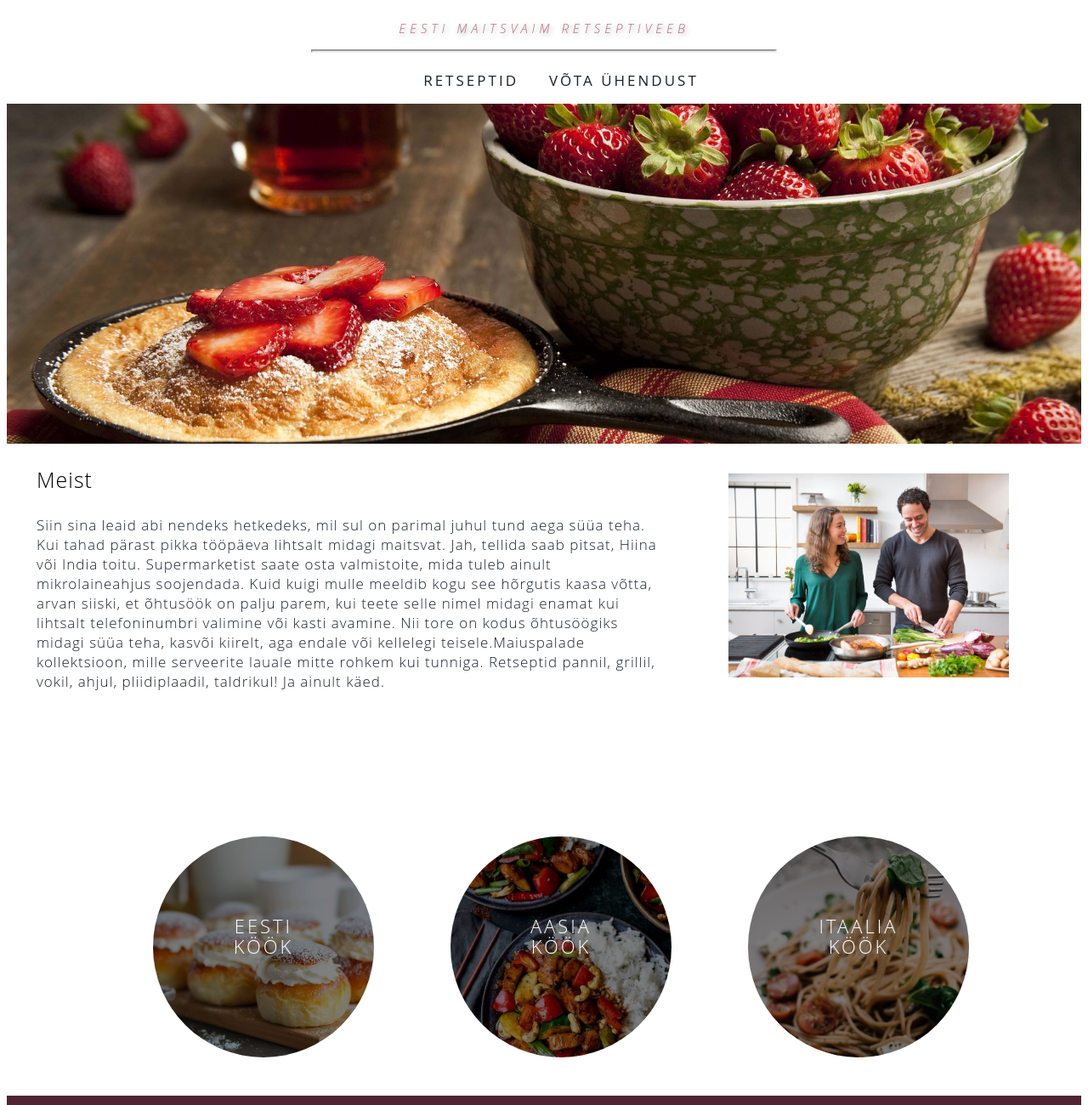
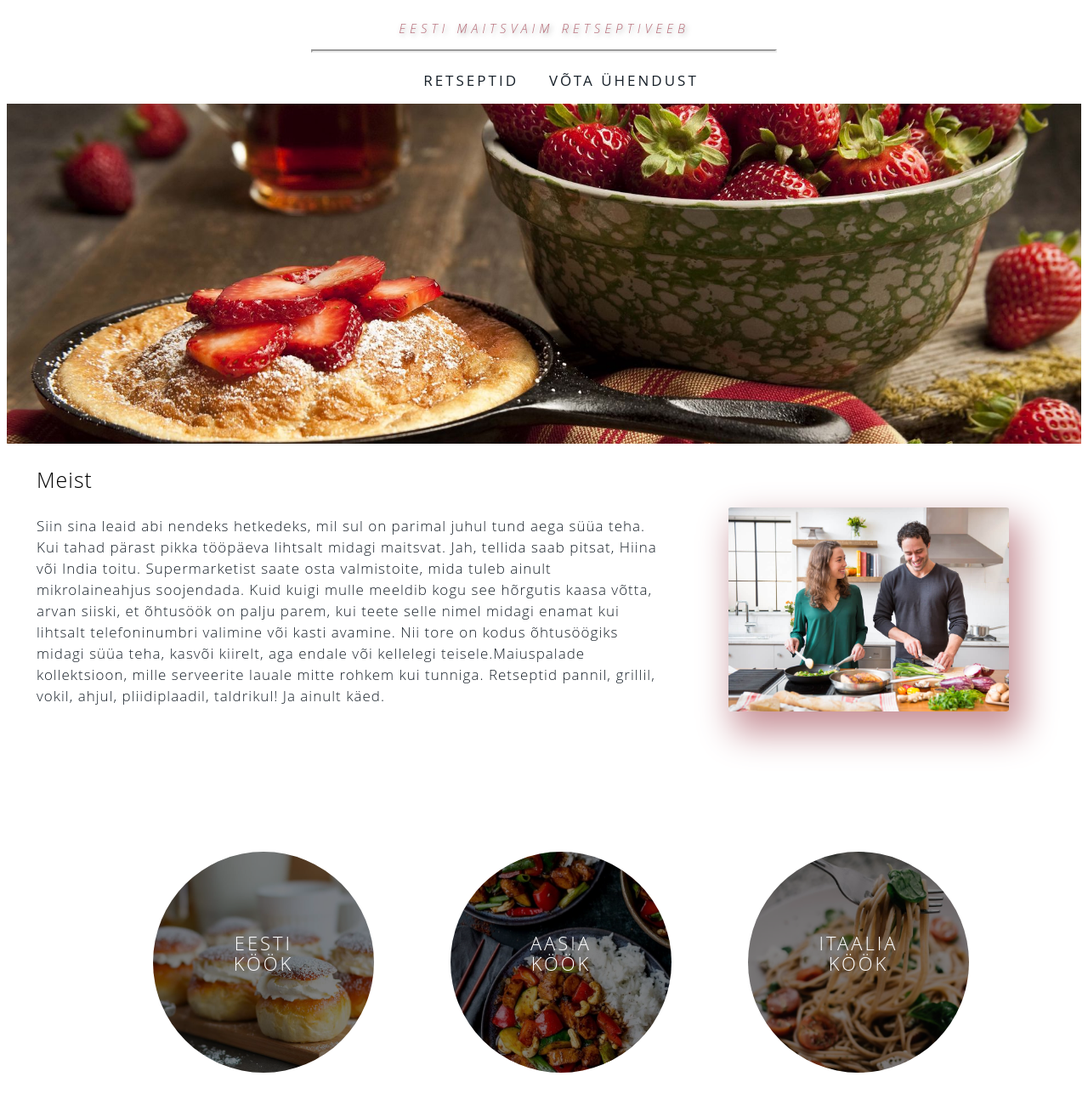
Before and after one commit to BeataSl/restaurant, a plain HTML site: page index.html in a window 1280 px wide. Shown: the part 100-1400 px from the top of the page at 85% size. Drawn offline with Linux system fonts and the light colour scheme.

Commit message:
peaaegu lõppversioon
tegin peaaegu kõik mis oli vaja

```diff
--- a/style.css
+++ b/style.css
@@ -1,22 +1,11 @@
 .gallery-links ul {
     list-style: none;
 }
-
-.gallery-links ul:after {
-    content: "";
-    display: table;
-
-  }
 
 .gallery-links ul li{
     width: 100%;
     float: left;
     position: relative;
-}
-.gallery-links ul li img{
-    display: block;
-    width: 100%;
-    transition: .5s ease-in-out;
 }
 
 .gallery-links ul li:nth-child(1):hover img {
@@ -40,14 +29,12 @@ span {
     text-shadow: 2px 2px 6px #9a9a9a;
 }
 
-
 @media (max-width:480px) {
     .gallery-links ul li {
       width: 100%;
       float: none;
     }
 }
-
 
 header .header-banner {
     background-image: url("img/header.jpeg");
@@ -57,13 +44,6 @@ header .header-banner {
     background-position: center;
     background-size: cover;
     display: table;
-}
-
-header .logo{
-    display: table-cell;
-    vertical-align: middle;
-    text-align: center;
-    padding: 10px 0 20px 0;
 }
 
 header h1{
@@ -132,8 +112,6 @@ header nav ul li {
     margin-right: 50px;
 }
 
-
-
 .meist2 {
     font-family: "Open Sans", sans-serif;
     font-weight: 100;
@@ -143,6 +121,8 @@ header nav ul li {
     text-decoration: none;
     padding-left: 35px;
     padding-right: 10px;
+    line-height: 25px;
+
 }
 .meist{
     font-family: "Open Sans", sans-serif;
@@ -153,15 +133,7 @@ header nav ul li {
     text-decoration: none;
     font-weight: 300;
     padding-left: 35px;
-
-
-
 }
-/*     float: left;
-    width: 50%;
-    margin-right: 20px;
-*/
-
 
 .gallery-image img {
     width:100%;
@@ -171,8 +143,6 @@ header nav ul li {
     filter: brightness(50%);
 }
 
-
-
 .gallery-image {
     border-radius: 50%;
     margin: 25px;
@@ -181,8 +151,6 @@ header nav ul li {
     -webkit-flex-basis: 300px;
     -moz-flex-basis: 300px;
     flex-basis: 300px;
-
-
 }
 
 .post-header {
@@ -203,13 +171,8 @@ header nav ul li {
 .gallery-links {
     display: flex;
     flex-flow: row wrap;
-    display: -webkit-flex;
+    justify-content: center;
     -webkit-flex-flow: row wrap;
-    display: -moz-flex;
-    -moz-flex-flow: row wrap;
-    justify-content: center;
-    -o-flex-flow: row wrap;
-    justify-content: center;
     margin-top: 130px;
 }
 
@@ -220,7 +183,6 @@ footer {
     margin-top: 20px;
     overflow: hidden;
 }
-
 
 .mail {
     color: rgb(255, 255, 255);
@@ -239,7 +201,6 @@ footer .footer-info {
     font-size: 13px;
     letter-spacing: 2px;
     text-transform: none;
-
 }
 
 .footer-sm {
@@ -251,24 +212,18 @@ footer .footer-info {
     margin-bottom: 10px;
 }
 
-
 @media only screen and (min-width: 950px) {
     .shaped {
         background-image: url("img/header22.png");
         float: right;
         width: 330px;
         height: 240px;
-        margin-top: 10px;
+        margin-top: 50px;
         margin-left: 75px;
         margin-right: 35px;
         background-repeat: no-repeat;
         background-size: cover;
-
+        box-shadow: 10px 20px 40px 5px #c8949b;
+        border-radius: 1%;
     }
-   .shaped img{
-        width:100%;
-        height:auto;
-
-    }
-
 }
```
Also changed, not shown: index.html (+0 -2 lines).
